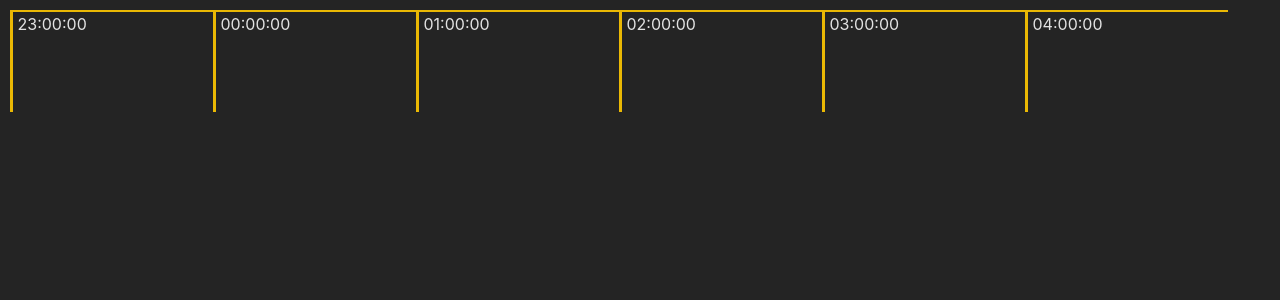
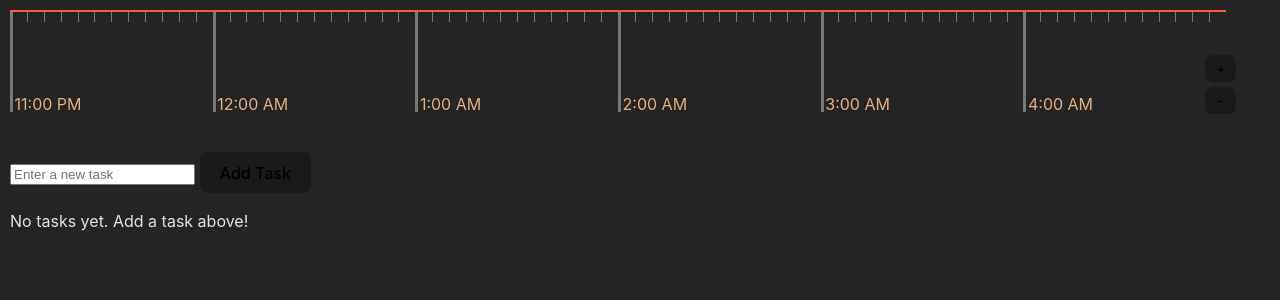
Before and after one commit to rizvi-ha/task-tomato, a Svelte app: page / in a window 1280 px wide. Shown: the top 300 px of the page. Built offline with nearby package versions, Linux system fonts and the light colour scheme.

Commit message:
+ to-do list, + Timeline zoomable with subticks

```diff
--- a/src/App.svelte
+++ b/src/App.svelte
@@ -1,25 +1,77 @@
 <script>
+
+  import { onMount } from 'svelte';
   import Timeline from './lib/Timeline.svelte';
+  import Todo from './lib/Todo.svelte';
+
+  let length = 6;
+
+  function incrementLength() {
+    if (length < 10)
+      length += 1;
+  }
+
+  function decrementLength() {
+    if (length > 4)
+      length -= 1;
+  }
+
+  onMount(() => {
+    // initialization if needed
+  });
+
 </script>
 
 <main>
-  <div class=timeline-container>
-    <Timeline length={6} />
+  <div class="timeline-cont">
+    <Timeline {length} />
+    <div class="length-controls">
+      <button on:click={incrementLength}>+</button>
+      <button on:click={decrementLength}>-</button>
+    </div>
   </div>
-
+  <div class="todo-container">
+    <Todo />
+  </div>
 </main>
 
 <style>
+
   main {
-    position: absolute;
-    top: 0;
-    left: 0;
+    display: flex;
+    justify-content: flex-start;
+    gap: 20px;
+    padding: 0px;
+    width: 100%;
+    flex-direction: column;
+    height: 100vh;
   }
 
-  .timeline-container {
+  .timeline-cont {
+    padding: 10px;
+    width: 95vw;
+    position: relative;
+  }
+
+  .length-controls {
     position: absolute;
-    top: 0;
-    left: 0;
+    right: 0px;
+    top: 50px;
+    display: flex;
+    flex-direction: column;
+  }
+
+  .length-controls button {
+    font-size: 0.8rem;
+    margin-top: 5px;
+    padding: 5px 10px;
+    width: auto;
+    height: auto;
+  }
+
+  .todo-container {
     padding: 10px;
+    width: 25vw;
   }
+
 </style>
--- a/src/lib/Timeline.svelte
+++ b/src/lib/Timeline.svelte
@@ -2,50 +2,85 @@
 
   export let length;
 
-    function generateTimelineHours(length) {
+  function generateTimeline(length) {
     const now = new Date();
-      const roundedMinutes = Math.floor(now.getMinutes() / 30) * 30;
-      now.setMinutes(roundedMinutes);
+    const roundedHour = now.getHours();
+    now.setHours(roundedHour);
+    now.setMinutes(0);
     now.setSeconds(0);
     now.setMilliseconds(0);
 
-      if (now.getMinutes() === 60) {
-        now.setHours(now.getHours() + 1);
-        now.setMinutes(0);
+    let ticks = [];
+    for (let i = 0; i < length * 12; i++) {
+      let nextTick = new Date(now.getTime() + i * 5 * 60 * 1000);
+      let isHourMark = nextTick.getMinutes() === 0;
+      let hours = nextTick.getHours();
+      let ampm = hours >= 12 ? 'PM' : 'AM';
+      hours = hours % 12;
+      hours = hours ? hours : 12;
+      let minutes = isHourMark ? '00' : nextTick.getMinutes().toString().padStart(2, '0');
+      let formattedTime = `${hours}:${minutes} ${ampm}`;
+      ticks.push({ time: formattedTime, isHourMark: isHourMark });
+    }
+    return ticks;
   }
 
-      let hours = [];
-      for (let i = 0; i < length; i++) {
-        let nextHour = new Date(now.getTime() + i * 60 * 60 * 1000);
-        let formattedTime = nextHour.getHours().toString().padStart(2, '0') + ':' + nextHour.getMinutes().toString().padStart(2, '0');
-        hours.push(formattedTime);
-      }
-      return hours;
-    }
-
-    $: hours = generateTimelineHours(length);
+  $: ticks = generateTimeline(length);
 
 </script>
 
 <div class="timeline-container">
-    {#each hours as hour, index}
-      <div class="hour-mark">&nbsp;{hour}:00</div>
+  {#each ticks as { time, isHourMark }, index}
+    <div class="tick" style="position: relative;">
+      <div class={isHourMark ? 'hour-mark' : 'minute-mark'}></div>
+      {#if isHourMark}
+        <div class="hour-label">&nbsp;{time}</div>
+      {/if}
+    </div>
   {/each}
 </div>
 
 <style>
+
   .timeline-container {
+    display: flex;
     width: 100%;
     height: 100px;
     white-space: nowrap;
-      border-top: 2px solid #eab804;
+    border-top: 2px solid #ff574b;
     position: relative;
   }
+
+  .tick {
+    flex: 1;
+    position: relative;
+  }
+
+  .hour-mark, .minute-mark {
+    position: absolute;
+    width: 100%;
+    left: 0;
+  }
+
   .hour-mark {
-      display: inline-block;
+    border-left: 3px solid #787878;
     height: 100px;
-      width: 200px;
-      border-left: 3px solid #eab804;
-      text-align: left;
+    top: 0;
   }
+
+  .minute-mark {
+    border-left: 1px solid #787878;
+    height: 10px;
+    top: 0;
+  }
+
+  .hour-label {
+    position: absolute;
+    top: 0;
+    background: #ffffff00;
+    color: #e7b07d;
+    padding-top: 80px;
+    padding-right: 10px;
+  }
+
 </style>
--- /dev/null
+++ b/src/lib/Todo.svelte
@@ -0,0 +1,53 @@
+<script>
+    let tasks = [];
+    let newTask = '';
+
+    function addTask() {
+        if (newTask.trim() !== '') {
+            tasks = [...tasks, { id: Date.now(), title: newTask, completed: false }];
+            newTask = ''; // Reset input field
+        }
+    }
+
+    function removeTask(taskId) {
+        tasks = tasks.filter(task => task.id !== taskId);
+    }
+</script>
+
+<style>
+    .task {
+        background-color: #ea4b07;
+        padding: 10px;
+        margin-bottom: 5px;
+        border-radius: 4px;
+        position: relative;
+    }
+    .task button {
+        position: absolute;
+        top: 5px; /* Adjust top as needed */
+        right: 5px; /* Adjust right as needed */
+        font-size: 12px; /* Smaller font size for the x button */
+        padding: 2px 5px; /* Smaller padding to reduce size */
+        line-height: 1; /* Adjust line height to center the text vertically */
+        border-radius: 50%; /* Optional: makes the button circular */
+        cursor: pointer; /* Changes the cursor to a pointer on hover */
+    }
+</style>
+
+<div>
+    <input type="text" bind:value={newTask} placeholder="Enter a new task" />
+    <button on:click={addTask}>Add Task</button>
+</div>
+
+{#if tasks.length > 0}
+    <ul>
+        {#each tasks as task (task.id)}
+            <li class="task">
+                {task.title}
+                <button on:click={() => removeTask(task.id)}>x</button>
+            </li>
+        {/each}
+    </ul>
+{:else}
+    <p>No tasks yet. Add a task above!</p>
+{/if}
```
Lines whose indentation alone changed are shown as unchanged.
